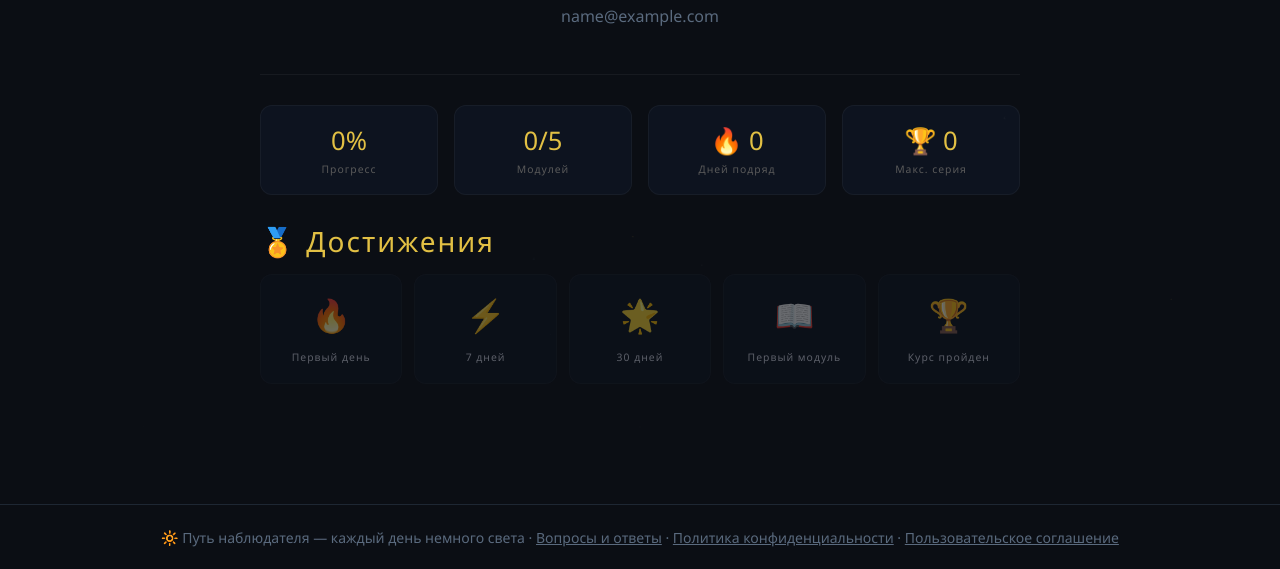
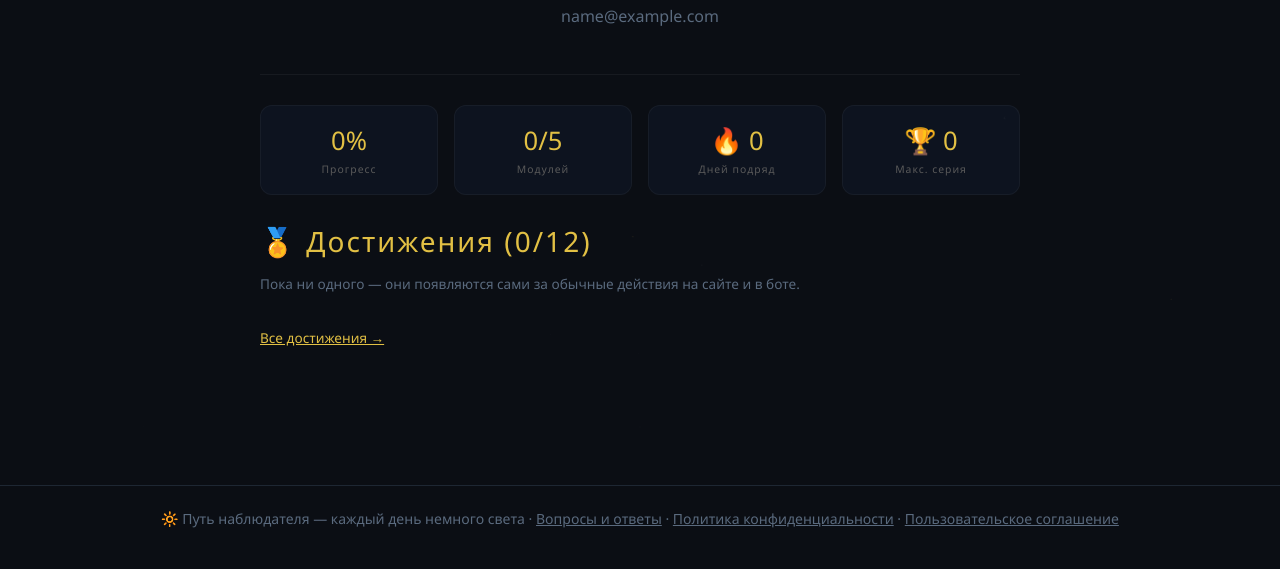
Before and after one commit to Aaantooon/Observatory, a Django app: page /profile/ in a window 1280 px wide. Shown: the part 322-891 px from the top of the page. After the commit the page ends 850 px from the top, so only its background shows below. Run offline with Django 5.2, Linux system fonts and the light colour scheme; the visitor is signed in with stand-in values (Sample User, id 1); data comes from the database, SQL or seed files in the repository; data that the repository does not hold is empty.

Commit message:
Профиль: реальные достижения вместо захардкоженных + ссылка на достижения в 3D-мире

```diff
--- a/config/views.py
+++ b/config/views.py
@@ -1,7 +1,8 @@
 from django.shortcuts import render, redirect
 from django.contrib.auth.decorators import login_required
 from django.http import HttpResponse
-from myapp.models import Module, UserCourseProgress, UserStreak
+from myapp.models import Module, UserCourseProgress, UserStreak, Achievement, UserAchievement
+from myapp import achievements as achievements_module
 
 def home(request):
     if request.GET.get('code') and request.GET.get('device_id'):
@@ -80,10 +81,25 @@ def profile_view(request):
     )
     streak, _ = UserStreak.objects.get_or_create(user=request.user)
 
+    # Раньше здесь была отдельная, захардкоженная мини-версия достижений
+    # (только по streak/completed_count, 5 фиксированных пунктов) — она
+    # никак не была связана с настоящей системой достижений
+    # (myapp/achievements.py, страница /achievements/) и показывала бы
+    # другую картину, чем она. Теперь профиль берёт те же самые реальные
+    # достижения, просто показывает последние несколько плюс ссылку на
+    # полный список.
+    achievements_module.check_and_award(request.user)
+    unlocked = list(
+        UserAchievement.objects.filter(user=request.user).select_related('achievement').order_by('-unlocked_at')
+    )
+
     return render(request, 'profile.html', {
         'progress_percent': progress.get_progress_percent(),
         'completed_count': progress.completed_modules.count(),
         'total_count': Module.objects.filter(is_published=True).count(),
         'streak': streak.current_streak,
         'max_streak': streak.max_streak,
+        'recent_achievements': unlocked[:6],
+        'unlocked_achievements_count': len(unlocked),
+        'total_achievements_count': Achievement.objects.count() or len(achievements_module.ACHIEVEMENTS),
     })
--- a/templates/observer3d/world_babylon.html
+++ b/templates/observer3d/world_babylon.html
@@ -70,6 +70,9 @@
             opacity:0.06;pointer-events:none;transition:opacity 0.8s;filter:blur(1px)}
         #breath-indicator{position:fixed;bottom:100px;left:30px;color:#0a1a2a;font-size:0.4rem;
             z-index:15;letter-spacing:4px;opacity:0.06;pointer-events:none}
+        #achievements-link{position:fixed;top:24px;right:28px;color:#4a6a8a;font-size:1.15rem;
+            z-index:100;text-decoration:none;opacity:0.25;transition:opacity 0.5s;pointer-events:auto}
+        #achievements-link:hover{opacity:0.8}
 
         @media(max-width:768px){#ui{min-width:200px;padding:10px 16px;bottom:15px}
         #label3d{font-size:0.8rem}#modal .box{padding:24px}#intro h1{font-size:1.5rem}}
@@ -88,6 +91,7 @@
 </div>
 
 <div id="vignette"></div>
+<a id="achievements-link" href="/achievements/" title="Достижения">🏆</a>
 <div id="flashlight-icon">🔦</div>
 <div id="breath-indicator">❄️ ДЫХАНИЕ</div>
 <div id="label3d"></div>
--- a/templates/profile.html
+++ b/templates/profile.html
@@ -115,28 +115,23 @@
         </div>
     </div>
 
-    <h3 style="color:#e2c044;font-weight:300;letter-spacing:2px;margin-bottom:12px;">🏅 Достижения</h3>
+    <h3 style="color:#e2c044;font-weight:300;letter-spacing:2px;margin-bottom:12px;">
+        🏅 Достижения ({{ unlocked_achievements_count|default:0 }}/{{ total_achievements_count|default:0 }})
+    </h3>
     <div class="achievements-grid">
-        <div class="achievement {% if streak >= 1 %}unlocked{% else %}locked{% endif %}">
-            <span class="icon">🔥</span>
-            <span class="name">Первый день</span>
-        </div>
-        <div class="achievement {% if streak >= 7 %}unlocked{% else %}locked{% endif %}">
-            <span class="icon">⚡</span>
-            <span class="name">7 дней</span>
-        </div>
-        <div class="achievement {% if streak >= 30 %}unlocked{% else %}locked{% endif %}">
-            <span class="icon">🌟</span>
-            <span class="name">30 дней</span>
-        </div>
-        <div class="achievement {% if completed_count >= 1 %}unlocked{% else %}locked{% endif %}">
-            <span class="icon">📖</span>
-            <span class="name">Первый модуль</span>
-        </div>
-        <div class="achievement {% if completed_count >= 5 %}unlocked{% else %}locked{% endif %}">
-            <span class="icon">🏆</span>
-            <span class="name">Курс пройден</span>
-        </div>
+        {% for ua in recent_achievements %}
+            <div class="achievement unlocked">
+                <span class="icon">{{ ua.achievement.icon }}</span>
+                <span class="name">{{ ua.achievement.title }}</span>
+            </div>
+        {% empty %}
+            <p style="color:#5a6a7e;font-size:0.85rem;grid-column:1/-1;">
+                Пока ни одного — они появляются сами за обычные действия на сайте и в боте.
+            </p>
+        {% endfor %}
     </div>
+    <p style="margin-top:14px;">
+        <a href="{% url 'achievements' %}" style="color:#e2c044;font-size:0.85rem;">Все достижения →</a>
+    </p>
 </div>
 {% endblock %}
```
